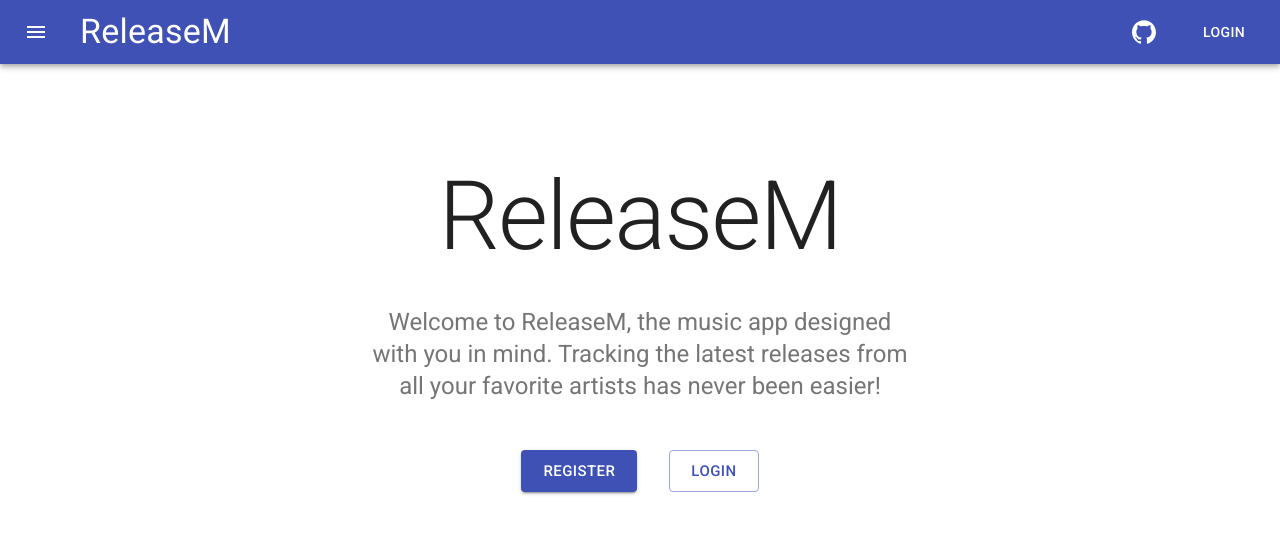
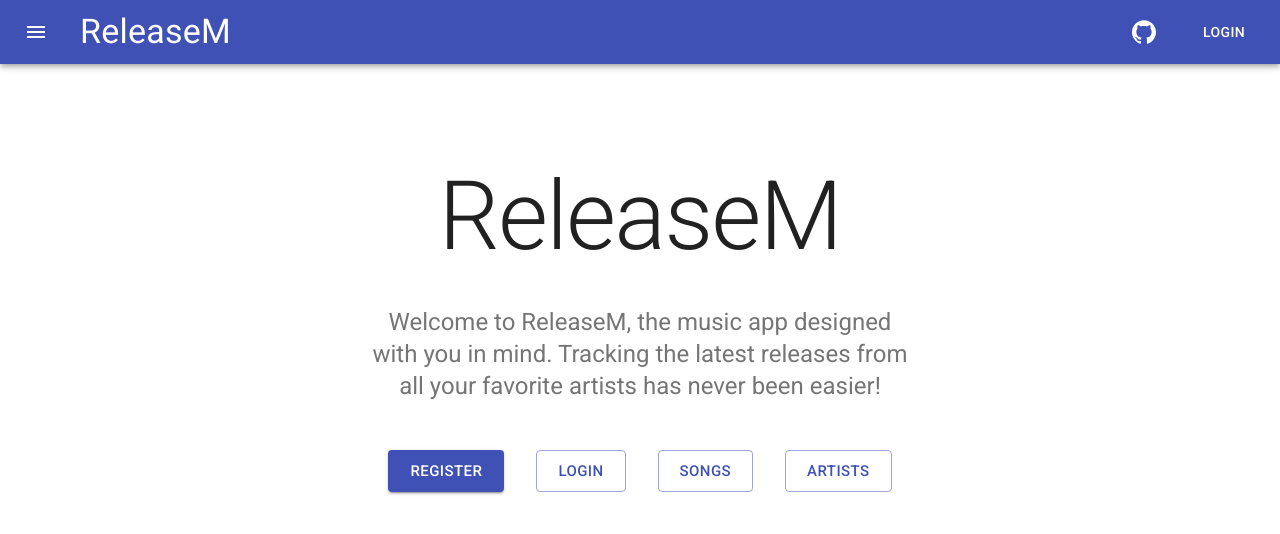
Before and after one commit to AndrewZaw/ReleaseM, a React (Create React App) app in the folder frontend/: page / in a window 1280 px wide. Shown: the top 534 px of the page. Built offline with nearby package versions, Linux system fonts and the light colour scheme.

Commit message:
readded songs and artists buttons to homepage temporarily

```diff
--- a/frontend/src/scenes/home/Home.js
+++ b/frontend/src/scenes/home/Home.js
@@ -51,6 +51,16 @@ class Home extends Component {
                   Login
                 </Button>
               </Grid>
+              <Grid item>
+                <Button variant="outlined" size="large" color="primary" component={Link} to="/songs">
+                  Songs
+                </Button>
+              </Grid>
+              <Grid item>
+                <Button variant="outlined" size="large" color="primary" component={Link} to="/artists">
+                  Artists
+                </Button>
+              </Grid>
             </Grid>
           </div>
         </Container>
```
